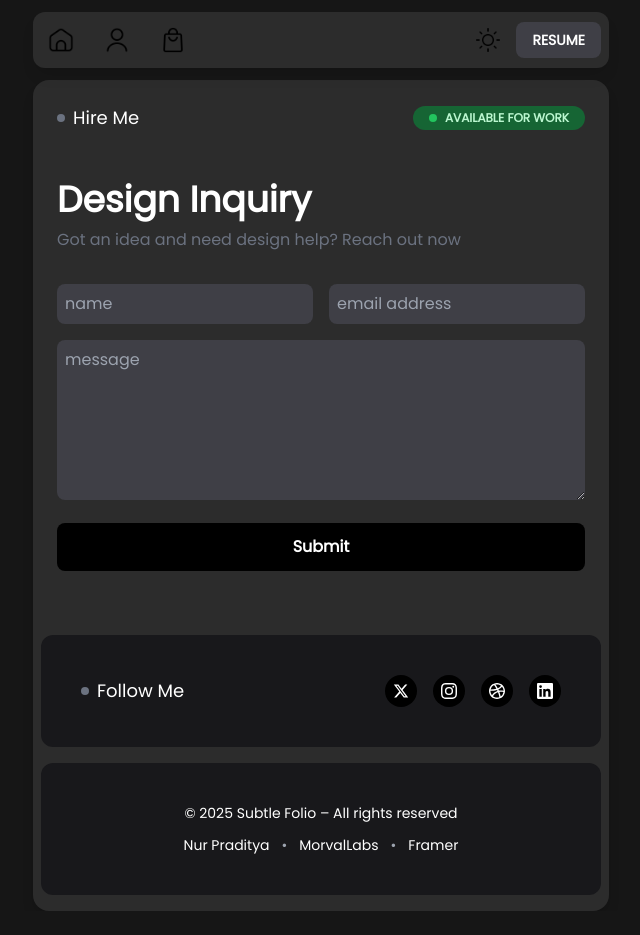
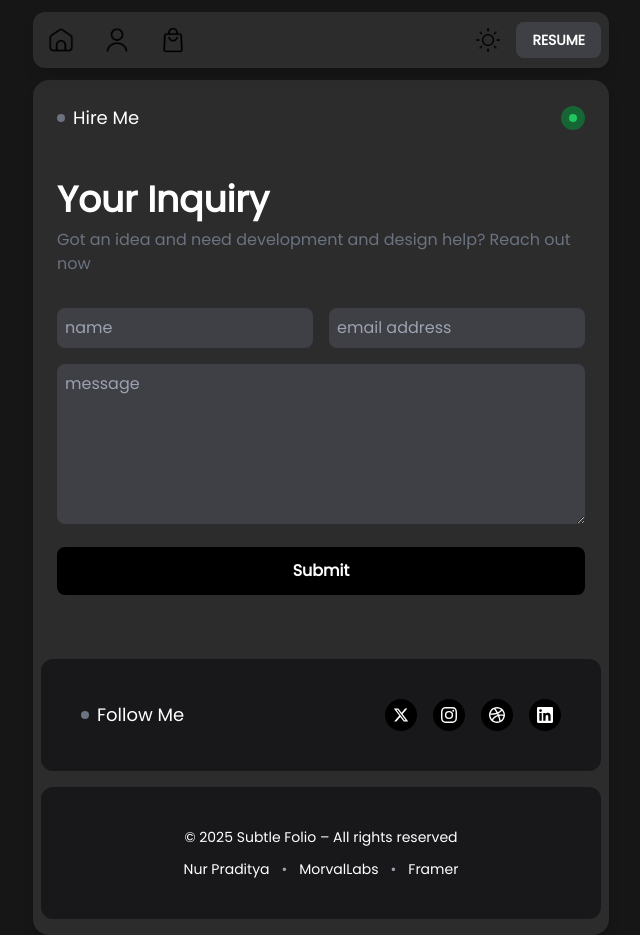
Before and after one commit to MuhammadAhmad338/MyOwnPortfolio, a Next.js app: page /contact in a window 1280 px wide. Shown: the whole page, without its empty margins (319-959 px from the left). Before the commit the page ends 911 px from the top, so only its background shows below. Built offline with nearby package versions, Linux system fonts and the light colour scheme.

Commit message:
latest commots

```diff
--- a/app/components/projectComponent.tsx
+++ b/app/components/projectComponent.tsx
@@ -86,11 +86,9 @@ const ProjectComponent: FC<{
                     </div>
                 ))
             }
-
             <Worktogether />
             <Links />
             <Footer />
-
         </div>
     )
 }
--- a/app/contact/page.tsx
+++ b/app/contact/page.tsx
@@ -62,17 +62,19 @@ const Contact = () => {
                         <span className="text-lg font-medium">Hire Me</span>
                     </div>
 
-                    <div className="bg-green-800 px-4 py-1 rounded-full flex items-center">
-                        <div className="w-2 h-2 bg-green-500 rounded-full mr-2"></div>
-                        <span className="text-xs font-bold text-green-200">AVAILABLE FOR WORK</span>
+                    <div className="flex justify-center items-center h-full">
+                        <div className="bg-green-800 px-2 py-2 rounded-full flex items-center justify-center w-fit">
+                            <div className="w-2 h-2 bg-green-500 rounded-full"></div>
+                        </div>
                     </div>
+
 
                 </div>
 
                 {/* Main title */}
                 <div className='px-4 py-2'>
-                    <h1 className="text-4xl font-bold">Design Inquiry</h1>
-                    <p className="text-gray-500 mt-2">Got an idea and need design help? Reach out now</p>
+                    <h1 className="text-4xl font-bold">Your Inquiry</h1>
+                    <p className="text-gray-500 text-md mt-2">Got an idea and need development and design help? Reach out now</p>
                 </div>
 
                 {/* Form */}
```
